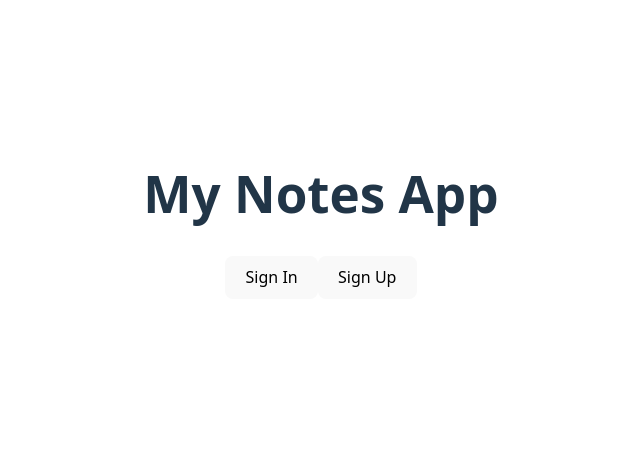
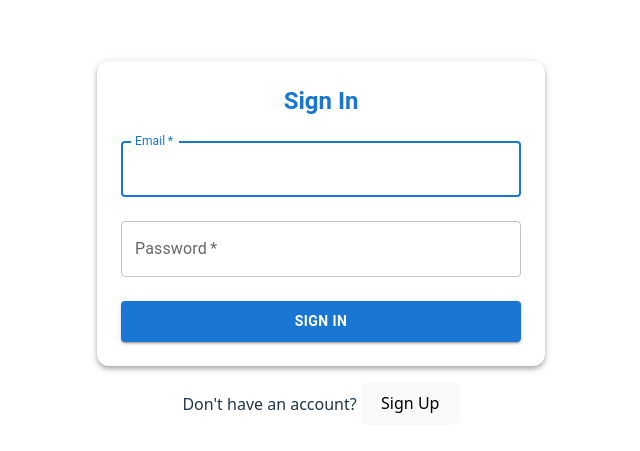
Before and after one commit to riyamoun1310/simple-java-frontend, a React (Vite) app: page / in a window 1280 px wide. Shown: the part 173-624 px from the top of the page, without its empty margins (319-959 px from the left). Built offline with nearby package versions, Linux system fonts and the light colour scheme.

Commit message:
Cleanup: remove unwanted files and folders

```diff
--- a/src/App.jsx
+++ b/src/App.jsx
@@ -9,8 +9,7 @@ import './App.css';
 
 function App() {
   const [user, setUser] = useState(null);
-  const [showLogin, setShowLogin] = useState(false);
-  const [showSignUp, setShowSignUp] = useState(false);
+  const [showLogin, setShowLogin] = useState(true);
   const [error, setError] = useState("");
 
   useEffect(() => {
@@ -31,46 +30,49 @@ function App() {
   const handleLogin = (username) => {
     setUser(username);
     localStorage.setItem('username', username);
-    setShowLogin(false);
+    setShowLogin(true);
     setError("");
   };
 
   const handleSignUp = (username) => {
     setUser(username);
     localStorage.setItem('username', username);
-    setShowSignUp(false);
+    setShowLogin(true);
     setError("");
   };
+
+  if (!user) {
+    return (
+      <div className="auth-container">
+        {showLogin ? (
+          <>
+            <Login onLogin={handleLogin} setError={setError} />
+            <p>Don't have an account? <button onClick={() => setShowLogin(false)}>Sign Up</button></p>
+          </>
+        ) : (
+          <>
+            <SignUp onSignUp={handleSignUp} setError={setError} />
+            <p>Already have an account? <button onClick={() => setShowLogin(true)}>Login</button></p>
+          </>
+        )}
+      </div>
+    );
+  }
 
   return (
     <BrowserRouter>
       <div className="main-container">
-        <h1>My Notes App</h1>
-        {!user && (
-          <div className="auth-buttons" style={{ marginBottom: 24 }}>
-            <button onClick={() => { setShowLogin(true); setShowSignUp(false); }}>Sign In</button>
-            <button onClick={() => { setShowSignUp(true); setShowLogin(false); }}>Sign Up</button>
+        <header>
+          <h1>My Notes App</h1>
+          <div>
+            Welcome, {user}! <button onClick={handleLogout}>Logout</button>
           </div>
-        )}
-        {user && (
-          <div style={{ marginBottom: 24 }}>
-            Welcome, <b>{user}</b>! <button onClick={handleLogout}>Logout</button>
-          </div>
-        )}
-        {error && <div style={{ color: 'red', marginBottom: 16 }}>{error}</div>}
+        </header>
+        <main>
+          <NoteForm owner={user} />
+          <NoteList owner={user} />
+        </main>
         <Routes>
-          <Route path="/" element={
-            <>
-              {showLogin && !user && <Login onLogin={handleLogin} setError={setError} />}
-              {showSignUp && !user && <SignUp onSignUp={handleSignUp} setError={setError} />}
-              {!showLogin && !showSignUp && user && (
-                <>
-                  <NoteForm owner={user} />
-                  <NoteList owner={user} />
-                </>
-              )}
-            </>
-          } />
           <Route path="/share/:uuid" element={<SharedNote />} />
         </Routes>
       </div>
--- a/src/Login.jsx
+++ b/src/Login.jsx
@@ -1,36 +1,30 @@
 import React, { useState } from 'react';
-import axios from 'axios';
 import { Box, Button, TextField, Typography, Paper } from '@mui/material';
 
-export default function Login({ onLogin, setError }) {
-  const [username, setUsername] = useState('');
+export default function Login({ onLogin }) {
+  const [email, setEmail] = useState('');
   const [password, setPassword] = useState('');
+  const [error, setError] = useState('');
   const [loading, setLoading] = useState(false);
 
   const handleSubmit = async (e) => {
     e.preventDefault();
+    setError('');
     setLoading(true);
-    setError('');
     try {
-      const apiUrl = import.meta.env.VITE_API_BASE_URL || 'https://simple-java-backend.onrender.com';
-      const res = await axios.post(`${apiUrl}/api/auth/login`, {
-        username,
-        passwordHash: password,
+      const res = await fetch(`${import.meta.env.VITE_API_BASE_URL || ''}/api/auth/login`, {
+        method: 'POST',
+        headers: { 'Content-Type': 'application/json' },
+        body: JSON.stringify({ email, password })
       });
-      console.log('Login response:', res.data);
-      if (res.data && res.data.token) {
-        localStorage.setItem('token', res.data.token);
-        localStorage.setItem('username', username);
-        if (onLogin) onLogin(username);
-        if (setError) setError('');
-      } else if (res.data && res.data.message) {
-        if (setError) setError(res.data.message);
+      const data = await res.json();
+      if (data.message === 'Login successful!') {
+        onLogin(email);
       } else {
-        if (setError) setError('Login failed: No token received');
+        setError(data.message || 'Login failed');
       }
     } catch (err) {
-  if (setError) setError(err.response?.data?.message || 'Login failed');
-  console.error('Login error:', err);
+      setError('Network error');
     } finally {
       setLoading(false);
     }
@@ -40,7 +34,7 @@ export default function Login({ onLogin, setError }) {
     <Paper elevation={4} sx={{ maxWidth: 400, mx: 'auto', mt: 6, p: 3, borderRadius: 3 }}>
       <Typography variant="h5" align="center" gutterBottom sx={{ fontWeight: 'bold', color: '#1976d2' }}>Sign In</Typography>
       <Box component="form" onSubmit={handleSubmit}>
-        <TextField label="Username" fullWidth margin="normal" value={username} onChange={e => setUsername(e.target.value)} required autoFocus />
+        <TextField label="Email" type="email" fullWidth margin="normal" value={email} onChange={e => setEmail(e.target.value)} required autoFocus />
         <TextField label="Password" type="password" fullWidth margin="normal" value={password} onChange={e => setPassword(e.target.value)} required />
         {error && <Typography color="error" sx={{ mt: 1 }}>{error}</Typography>}
         <Button type="submit" variant="contained" color="primary" fullWidth sx={{ mt: 2, fontWeight: 'bold', py: 1 }} disabled={loading}>
--- a/src/SignUp.jsx
+++ b/src/SignUp.jsx
@@ -1,63 +1,37 @@
 import React, { useState } from 'react';
-import axios from 'axios';
-import { Box, Button, TextField, Typography, Paper } from '@mui/material';
 
-export default function SignUp({ onSignUp, setError }) {
-  const [username, setUsername] = useState('');
+export default function SignUp({ onSignUp }) {
   const [email, setEmail] = useState('');
   const [password, setPassword] = useState('');
-  const [success, setSuccess] = useState('');
-  const [loading, setLoading] = useState(false);
+  const [error, setError] = useState('');
 
   const handleSubmit = async (e) => {
     e.preventDefault();
-    setLoading(true);
     setError('');
-    setSuccess('');
     try {
-      const apiUrl = import.meta.env.VITE_API_BASE_URL || 'https://simple-java-backend.onrender.com';
-      const res = await axios.post(`${apiUrl}/api/auth/signup`, {
-        username,
-        email,
-        passwordHash: password,
+      const res = await fetch(`${import.meta.env.VITE_API_BASE_URL || ''}/api/auth/signup`, {
+        method: 'POST',
+        headers: { 'Content-Type': 'application/json' },
+        body: JSON.stringify({ email, password })
       });
-      console.log('SignUp response:', res.data);
-      if (res.data && res.data.token) {
-        localStorage.setItem('token', res.data.token);
-        localStorage.setItem('username', username);
-        setSuccess('Registration successful! You are now signed in.');
-        if (setError) setError('');
-        if (onSignUp) onSignUp(username);
-      } else if (res.data && res.data.message) {
-        if (setError) setError(res.data.message);
-        setSuccess('');
+      const data = await res.json();
+      if (data.id) {
+        onSignUp(email);
       } else {
-        setSuccess('Registration successful! You can now sign in.');
-        if (setError) setError('');
-        if (onSignUp) onSignUp(username);
+        setError('Sign up failed');
       }
     } catch (err) {
-  if (setError) setError(err.response?.data?.message || 'Sign up failed');
-  console.error('SignUp error:', err);
-      setSuccess('');
-    } finally {
-      setLoading(false);
+      setError('Network error');
     }
   };
 
   return (
-    <Paper elevation={4} sx={{ maxWidth: 400, mx: 'auto', mt: 6, p: 3, borderRadius: 3 }}>
-      <Typography variant="h5" align="center" gutterBottom sx={{ fontWeight: 'bold', color: '#1976d2' }}>Sign Up</Typography>
-      <Box component="form" onSubmit={handleSubmit}>
-        <TextField label="Username" fullWidth margin="normal" value={username} onChange={e => setUsername(e.target.value)} required autoFocus />
-        <TextField label="Email" fullWidth margin="normal" value={email} onChange={e => setEmail(e.target.value)} required />
-        <TextField label="Password" type="password" fullWidth margin="normal" value={password} onChange={e => setPassword(e.target.value)} required />
-        {error && <Typography color="error" sx={{ mt: 1 }}>{error}</Typography>}
-        {success && <Typography color="primary" sx={{ mt: 1 }}>{success}</Typography>}
-        <Button type="submit" variant="contained" color="primary" fullWidth sx={{ mt: 2, fontWeight: 'bold', py: 1 }} disabled={loading}>
-          {loading ? 'Signing Up...' : 'Sign Up'}
-        </Button>
-      </Box>
-    </Paper>
+    <form onSubmit={handleSubmit} className="auth-form">
+      <h2>Sign Up</h2>
+      <input type="email" value={email} onChange={e => setEmail(e.target.value)} placeholder="Email" required />
+      <input type="password" value={password} onChange={e => setPassword(e.target.value)} placeholder="Password" required />
+      <button type="submit">Sign Up</button>
+      {error && <div className="error">{error}</div>}
+    </form>
   );
 }
```
